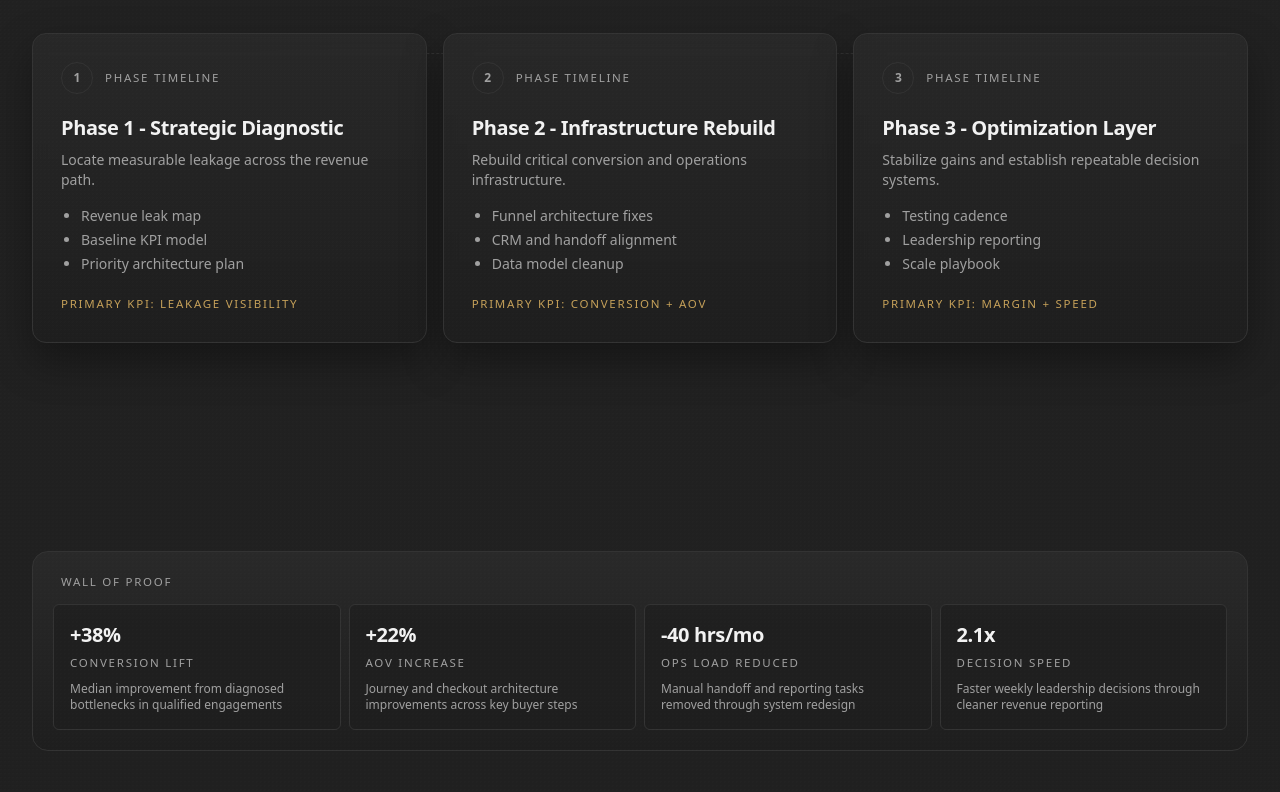
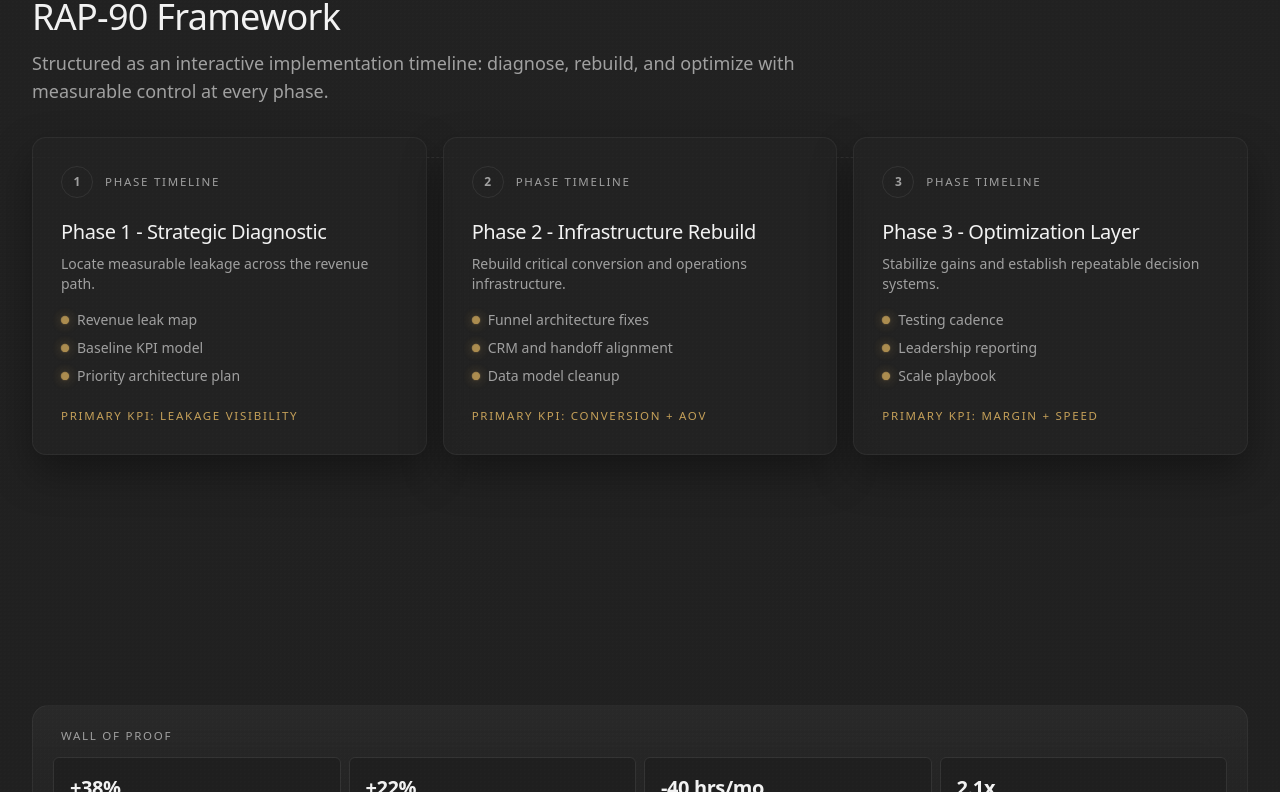
Before and after one commit to smayankthakur/Trinity, a Next.js app: page / in a window 1280 px wide. Shown: the part 1548-2340 px from the top of the page. Built offline with nearby package versions, Linux system fonts and the light colour scheme.

Commit message:
Style update03

```diff
--- a/src/app/globals.css
+++ b/src/app/globals.css
@@ -7,7 +7,7 @@
   --color-text-muted: #a0a0a0;
   --color-line: #333333;
   --color-accent: #c5a059;
-  --font-heading: var(--font-inter), sans-serif;
+  --font-heading: var(--font-instrument-serif), serif;
   --font-body: var(--font-inter), sans-serif;
   --font-label: var(--font-jetbrains-mono), monospace;
 }
@@ -24,6 +24,7 @@ body {
     radial-gradient(circle at 80% 80%, rgb(42 42 42 / 0.2), transparent 42%);
   color: var(--color-ink);
   font-family: var(--font-body);
+  font-weight: 300;
   text-rendering: optimizeLegibility;
   line-height: 1.72;
 }
@@ -43,30 +44,37 @@ a {
     margin-inline: auto;
     width: 100%;
     max-width: 84rem;
-    padding: 4.5rem 1.25rem;
+    padding: 5.4rem 1.25rem;
   }
 
   .kpi-number {
     font-family: var(--font-heading);
     font-size: 1.875rem;
     line-height: 1.1;
-    font-weight: 800;
+    font-weight: 400;
     letter-spacing: -0.02em;
   }
 
   .data-card {
-    border: 1px solid var(--color-line);
+    border: 1px solid rgb(255 255 255 / 0.05);
     border-radius: 0.875rem;
     background: linear-gradient(180deg, rgb(42 42 42 / 82%), rgb(30 30 30 / 90%));
     padding: 1.75rem;
     box-shadow: 0 18px 40px rgb(0 0 0 / 0.35);
-    backdrop-filter: blur(8px);
+    backdrop-filter: blur(20px);
   }
 
   .surface-panel {
-    border: 1px solid var(--color-line);
+    border: 1px solid rgb(255 255 255 / 0.05);
     border-radius: 1rem;
     background: linear-gradient(180deg, rgb(42 42 42 / 90%), rgb(30 30 30 / 95%));
+    backdrop-filter: blur(20px);
+  }
+
+  .glass-card {
+    border: 1px solid rgb(255 255 255 / 0.05);
+    backdrop-filter: blur(20px);
+    background: rgb(36 36 36 / 0.65);
   }
 
   .command-button {
@@ -126,20 +134,54 @@ a {
   .headline-tight {
     letter-spacing: -0.02em;
   }
+
+  .system-dot {
+    display: inline-block;
+    height: 8px;
+    width: 8px;
+    border-radius: 999px;
+    background-color: var(--color-accent);
+    box-shadow: 0 0 10px rgb(197 160 89 / 0.55);
+    animation: pulse-dot 1.8s ease-in-out infinite;
+  }
+
+  .metric-card {
+    transition: border-color 0.24s ease, box-shadow 0.24s ease;
+  }
+
+  .metric-card:hover {
+    border-color: rgb(197 160 89 / 0.62);
+    box-shadow: 0 24px 48px rgb(197 160 89 / 0.05);
+  }
 }
 
 h1,
 h2,
 h3 {
   letter-spacing: -0.02em;
+  font-family: var(--font-heading);
+  font-weight: 400;
 }
 
 @media (min-width: 768px) {
   .section-wrap {
-    padding: 6.5rem 2rem;
+    padding: 7.8rem 2rem;
   }
 
   .kpi-number {
     font-size: 2.25rem;
   }
 }
+
+@keyframes pulse-dot {
+  0%,
+  100% {
+    opacity: 0.75;
+    transform: scale(1);
+  }
+
+  50% {
+    opacity: 1;
+    transform: scale(1.12);
+  }
+}
--- a/src/app/layout.tsx
+++ b/src/app/layout.tsx
@@ -1,5 +1,5 @@
 import type { Metadata } from "next";
-import { Inter, JetBrains_Mono } from "next/font/google";
+import { Instrument_Serif, Inter, JetBrains_Mono } from "next/font/google";
 import "./globals.css";
 import { StickyHeader } from "@/components/layout/sticky-header";
 import { Footer } from "@/components/layout/footer";
@@ -9,7 +9,12 @@ import { ConversionTriggers } from "@/components/conversion/conversion-triggers"
 const inter = Inter({
   subsets: ["latin"],
   variable: "--font-inter",
-  weight: ["400", "500", "600", "700", "800"],
+  weight: ["300", "400", "500", "600", "700", "800"],
+});
+const instrumentSerif = Instrument_Serif({
+  subsets: ["latin"],
+  variable: "--font-instrument-serif",
+  weight: "400",
 });
 const jetbrainsMono = JetBrains_Mono({
   subsets: ["latin"],
@@ -30,7 +35,7 @@ export const metadata: Metadata = {
 export default function RootLayout({ children }: Readonly<{ children: React.ReactNode }>) {
   return (
     <html lang="en" suppressHydrationWarning>
-      <body className={`${inter.variable} ${jetbrainsMono.variable}`}>
+      <body className={`${inter.variable} ${instrumentSerif.variable} ${jetbrainsMono.variable}`}>
         <AnalyticsScripts />
         <StickyHeader />
         <main className="grain-overlay">{children}</main>
--- a/src/components/layout/sticky-header.tsx
+++ b/src/components/layout/sticky-header.tsx
@@ -6,8 +6,8 @@ export function StickyHeader() {
   return (
     <header className="sticky top-0 z-50 border-b border-line bg-surface/95 backdrop-blur">
       <div className="mx-auto flex w-full max-w-[80rem] items-center justify-between gap-4 px-5 py-4 md:px-8">
-        <Link href="/" className="font-heading text-lg font-semibold tracking-tight">
-          Sitelytc Digital Media
+        <Link href="/" className="font-label text-lg font-semibold uppercase tracking-[0.24em]">
+          SITELYTC<span className="text-accent">.</span>
         </Link>
         <nav aria-label="Primary" className="hidden gap-5 text-sm text-text-muted md:flex">
           {navLinks.map((item) => (
--- a/src/components/sections/rap90-framework-block.tsx
+++ b/src/components/sections/rap90-framework-block.tsx
@@ -21,7 +21,7 @@ export function RAP90FrameworkBlock({ phases }: RAP90FrameworkBlockProps) {
         {phases.map((phase, index) => (
           <article
             key={phase.title}
-            className="data-card group relative transition duration-200 hover:-translate-y-1 hover:border-accent/60"
+            className="data-card group glass-card relative transition duration-200 hover:border-accent/60"
           >
             <div className="mb-5 flex items-center gap-3">
               <span className="inline-flex h-8 w-8 items-center justify-center rounded-full border border-line text-xs font-semibold text-text-muted">
@@ -31,9 +31,12 @@ export function RAP90FrameworkBlock({ phases }: RAP90FrameworkBlockProps) {
             </div>
             <h3 className="headline-tight mt-2 font-heading text-xl font-bold">{phase.title}</h3>
             <p className="mt-2 text-sm text-text-muted">{phase.goal}</p>
-            <ul className="mt-4 list-disc space-y-1 pl-5 text-sm text-text-muted transition duration-200 group-hover:text-ink">
+            <ul className="mt-4 space-y-2 text-sm text-text-muted transition duration-200 group-hover:text-ink">
               {phase.outputs.map((output) => (
-                <li key={output}>{output}</li>
+                <li key={output} className="flex items-center gap-2">
+                  <span className="system-dot" />
+                  <span>{output}</span>
+                </li>
               ))}
             </ul>
             <p className="label-precision mt-5 text-accent">
--- a/src/components/ui/metric-card.tsx
+++ b/src/components/ui/metric-card.tsx
@@ -2,7 +2,7 @@ import type { Metric } from "@/types";
 
 export function MetricCard({ label, value, context }: Metric) {
   return (
-    <article className="data-card border-accent/20">
+    <article className="data-card glass-card metric-card border-accent/20">
       <p className="kpi-number">{value}</p>
       <p className="headline-tight mt-2 font-heading text-base font-bold">{label}</p>
       <p className="mt-2 text-sm text-text-muted">{context}</p>
```
